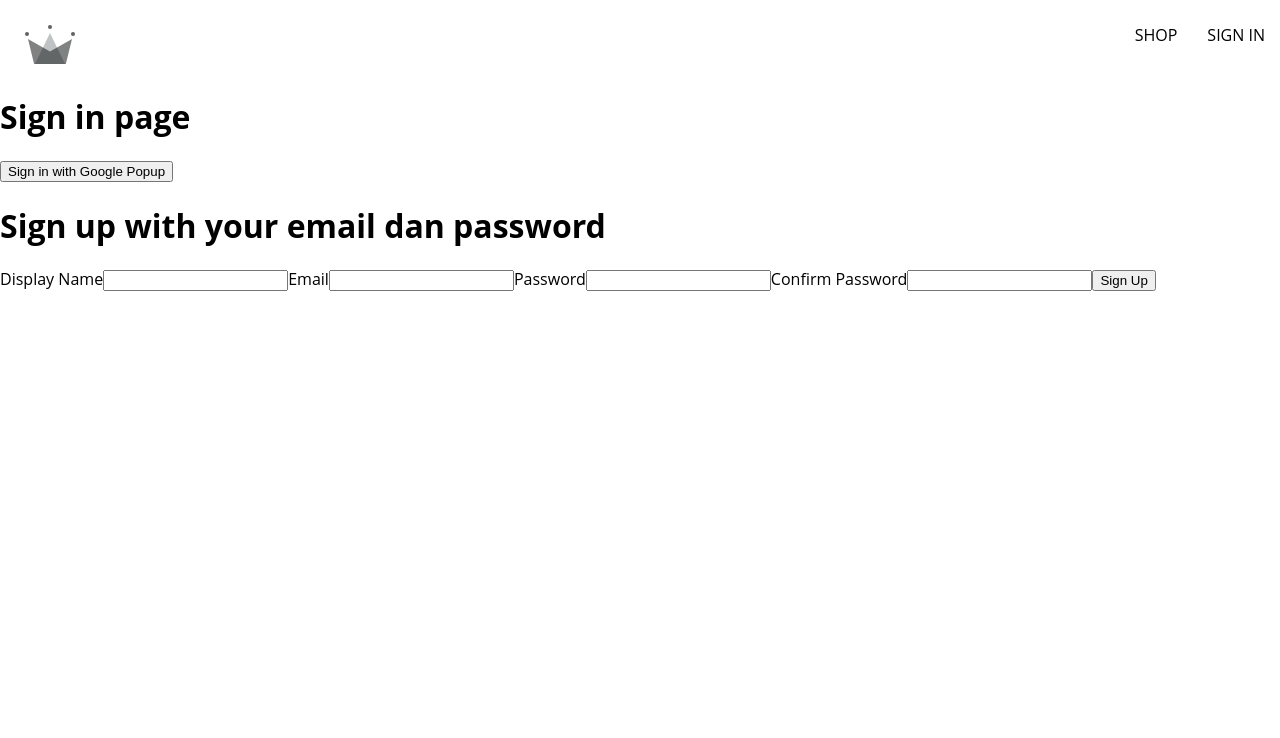
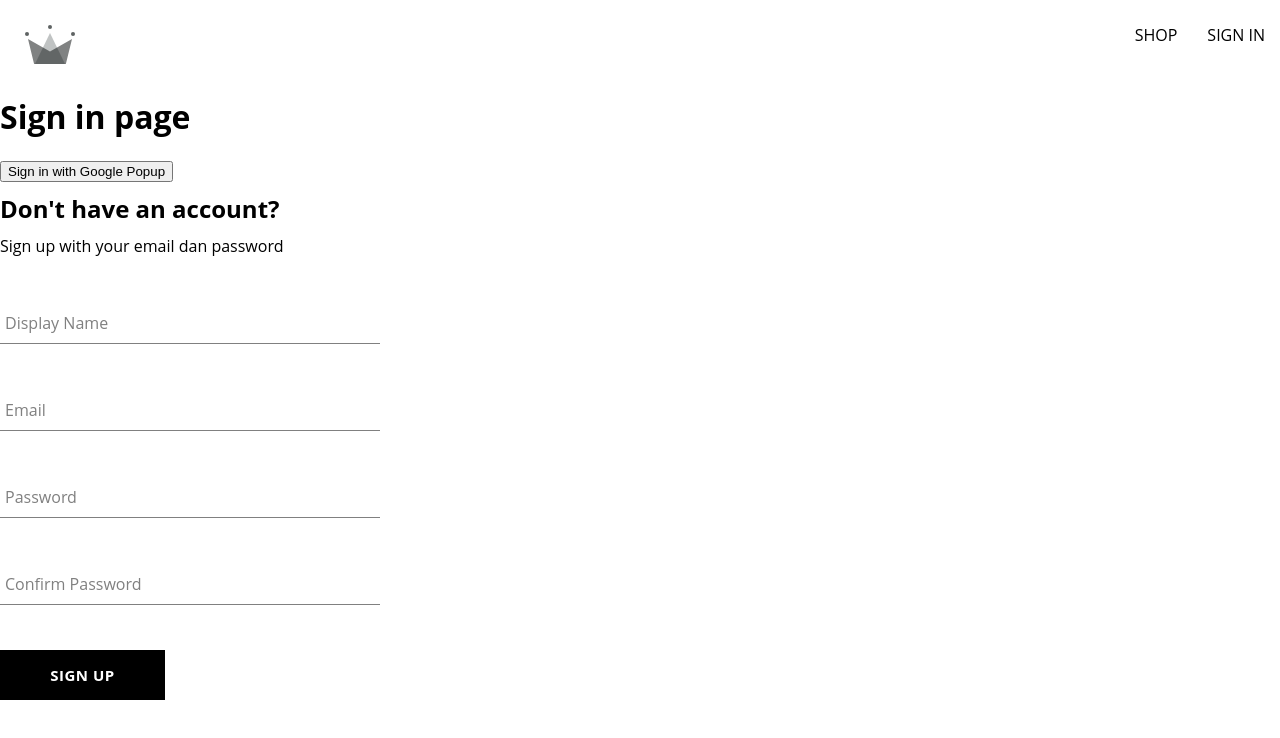
Before and after one commit to maulanakbrr/krwn-apparel-v2, a React (Create React App) app: page /sign-in in a window 1280 px wide. Shown: the top 738 px of the page. Built offline with nearby package versions, Linux system fonts and the light colour scheme; the HTML template or start-up script is replaced by a standard one.

Commit message:
form input and button components, updated sign up form and utils/firebase

```diff
--- /dev/null
+++ b/src/components/button/button.component.jsx
@@ -0,0 +1,19 @@
+import './button.styles.scss'
+
+const BUTTON_TYPE_CLASSES = {
+  google: 'google-sign-in',
+  inverted: 'inverted'
+}
+
+const Button = ({children, buttonType, ...otherProps}) => {
+  return (
+    <button
+      className={`button-container ${BUTTON_TYPE_CLASSES[buttonType]}`}
+      {...otherProps}
+    >
+      {children}
+    </button>
+  )
+}
+
+export default Button
--- /dev/null
+++ b/src/components/button/button.styles.scss
@@ -0,0 +1,46 @@
+.button-container {
+  min-width: 165px;
+  width: auto;
+  height: 50px;
+  letter-spacing: 0.5px;
+  line-height: 50px;
+  padding: 0 35px 0 35px;
+  font-size: 15px;
+  background-color: black;
+  color: white;
+  text-transform: uppercase;
+  font-family: 'Open Sans';
+  font-weight: bolder;
+  border: none;
+  cursor: pointer;
+  display: flex;
+  justify-content: center;
+
+  &:hover {
+    background-color: white;
+    color: black;
+    border: 1px solid black;
+  }
+
+  &.google-sign-in {
+    background-color: #4285f4;
+    color: white;
+
+    &:hover {
+      background-color: #357ae8;
+      border: none;
+    }
+  }
+
+  &.inverted {
+    background-color: white;
+    color: black;
+    border: 1px solid black;
+
+    &:hover {
+      background-color: black;
+      color: white;
+      border: none;
+    }
+  }
+}
--- /dev/null
+++ b/src/components/form-input/form-input.component.jsx
@@ -0,0 +1,16 @@
+import './form-input.styles.scss'
+
+const FormInput = ({label, inputOptions}) => {
+  return (
+    <div className='group'>
+      <input className='form-input' {...inputOptions}/>
+      {
+        label && (
+          <label className={`${inputOptions.value.length ? 'shrink' : ''} form-input-label`}>{label}</label>
+        )
+      }
+    </div>
+  )
+}
+
+export default FormInput
--- /dev/null
+++ b/src/components/form-input/form-input.styles.scss
@@ -0,0 +1,54 @@
+$sub-color: grey;
+$main-color: black;
+
+@mixin shrinkLabel {
+  top: -14px;
+  font-size: 12px;
+  color: $main-color;
+}
+
+.group {
+  position: relative;
+  margin: 45px 0;
+
+  .form-input {
+    background: none;
+    background-color: white;
+    color: $sub-color;
+    font-size: 18px;
+    padding: 10px 10px 10px 5px;
+    display: block;
+    width: 100%;
+    border: none;
+    border-radius: 0;
+    border-bottom: 1px solid $sub-color;
+    margin: 25px 0;
+
+    &:focus {
+      outline: none;
+    }
+
+    &:focus ~ .form-input-label {
+      @include shrinkLabel();
+    }
+  }
+
+  input[type='password'] {
+    letter-spacing: 0.3em;
+  }
+
+  .form-input-label {
+    color: $sub-color;
+    font-size: 16px;
+    font-weight: normal;
+    position: absolute;
+    pointer-events: none;
+    left: 5px;
+    top: 10px;
+    transition: 300ms ease all;
+
+    &.shrink {
+      @include shrinkLabel();
+    }
+  }
+}
--- a/src/components/sing-up-form/sign-up-form.component.jsx
+++ b/src/components/sing-up-form/sign-up-form.component.jsx
@@ -1,5 +1,8 @@
 import { useState } from 'react'
-import { createAuthUserWithEmailAndPassword } from '../../utils/firebase/firebase.utils'
+import { createAuthUserWithEmailAndPassword, createUserDocumentFromAuth } from '../../utils/firebase/firebase.utils'
+import FormInput from '../form-input/form-input.component'
+import Button from '../button/button.component'
+import './sign-up-form.styles.scss'
 
 const defaultFormFields = {
   displayName: '',
@@ -11,6 +14,10 @@
 const SignUpForm = () => {
   const [formFields, setFormFields] = useState(defaultFormFields)
   const { displayName, email, password, confirmPassword } = formFields
+
+  const resetFormFields = () => {
+    setFormFields(defaultFormFields)
+  }
 
   const handleChange = e => {
     const { name, value } = e.target
@@ -29,30 +36,69 @@
     }
 
     try {
-      const res = await createAuthUserWithEmailAndPassword(email, password)
-      console.log(res)
+      const {user} = await createAuthUserWithEmailAndPassword(email, password)
+      await createUserDocumentFromAuth(user, { displayName })
+      console.log({ user })
+      resetFormFields()
     } catch(error) {
-      console.error('user creation encountered an error', error)
+      if (error.code === 'auth/email-already-in-use') {
+        alert('Cannot create user, email already in use');
+      } else {
+        console.log('user creation encountered an error', error);
+      }
     }
   }
 
   return (
-    <div>
-      <h1>Sign up with your email dan password</h1>
+    <div className='sign-up-container'>
+      <h2>Don't have an account?</h2>
+      <span>Sign up with your email dan password</span>
       <form onSubmit={handleSubmit}>
-        <label >Display Name</label>
-        <input type="text" name="displayName" value={displayName} onChange={handleChange} required/>
+        <FormInput
+          label='Display Name'
+          inputOptions={{
+            type: 'text',
+            name: "displayName",
+            value: displayName,
+            onChange: handleChange,
+            required: true
+          }}
+        />
 
-        <label>Email</label>
-        <input type="email" name="email" value={email} onChange={handleChange} required/>
+        <FormInput
+          label='Email'
+          inputOptions={{
+            type: 'email',
+            name: "email",
+            value: email,
+            onChange: handleChange,
+            required: true
+          }}
+        />
 
-        <label>Password</label>
-        <input type="password" name="password" value={password} onChange={handleChange} required/>
+        <FormInput
+          label='Password'
+          inputOptions={{
+            type: 'password',
+            name: "password",
+            value: password,
+            onChange: handleChange,
+            required: true
+          }}
+        />
 
-        <label>Confirm Password</label>
-        <input type="password" name="confirmPassword" value={confirmPassword} onChange={handleChange} required/>
+        <FormInput
+          label='Confirm Password'
+          inputOptions={{
+            type: 'password',
+            name: "confirmPassword",
+            value: confirmPassword,
+            onChange: handleChange,
+            required: true
+          }}
+        />
 
-        <button type="submit">Sign Up</button>
+        <Button type="submit">Sign Up</Button>
       </form>
     </div>
   )
--- /dev/null
+++ b/src/components/sing-up-form/sign-up-form.styles.scss
@@ -0,0 +1,9 @@
+.sign-up-container{
+  display: flex;
+  flex-direction: column;
+  width: 380px;
+
+  h2 {
+    margin: 10px 0;
+  }
+}
--- a/src/utils/firebase/firebase.utils.js
+++ b/src/utils/firebase/firebase.utils.js
@@ -46,7 +46,10 @@
 
 export const db = getFirestore()
 
-export const createUserDocumentFromAuth = async (userAuth) => {
+// check if the user was created on db
+// if its not, then setDoc to db. insert the user data
+// else it just return the userDocRef from the db
+export const createUserDocumentFromAuth = async (userAuth, additionalInfo = {}) => {
   if (!userAuth) return
 
   const userDocRef = doc(db, 'users', userAuth.uid)
@@ -62,7 +65,8 @@
       await setDoc(userDocRef, {
         displayName,
         email,
-        createdAt
+        createdAt,
+        ...additionalInfo
       })
     } catch(err) {
       console.log('error creating the user', err.message)
@@ -72,6 +76,7 @@
   return userDocRef
 }
 
+// create user with email and password function
 export const createAuthUserWithEmailAndPassword = async (email, password) => {
   if (!email || !password) return
   console.log('AUTH:: ', auth)
```
